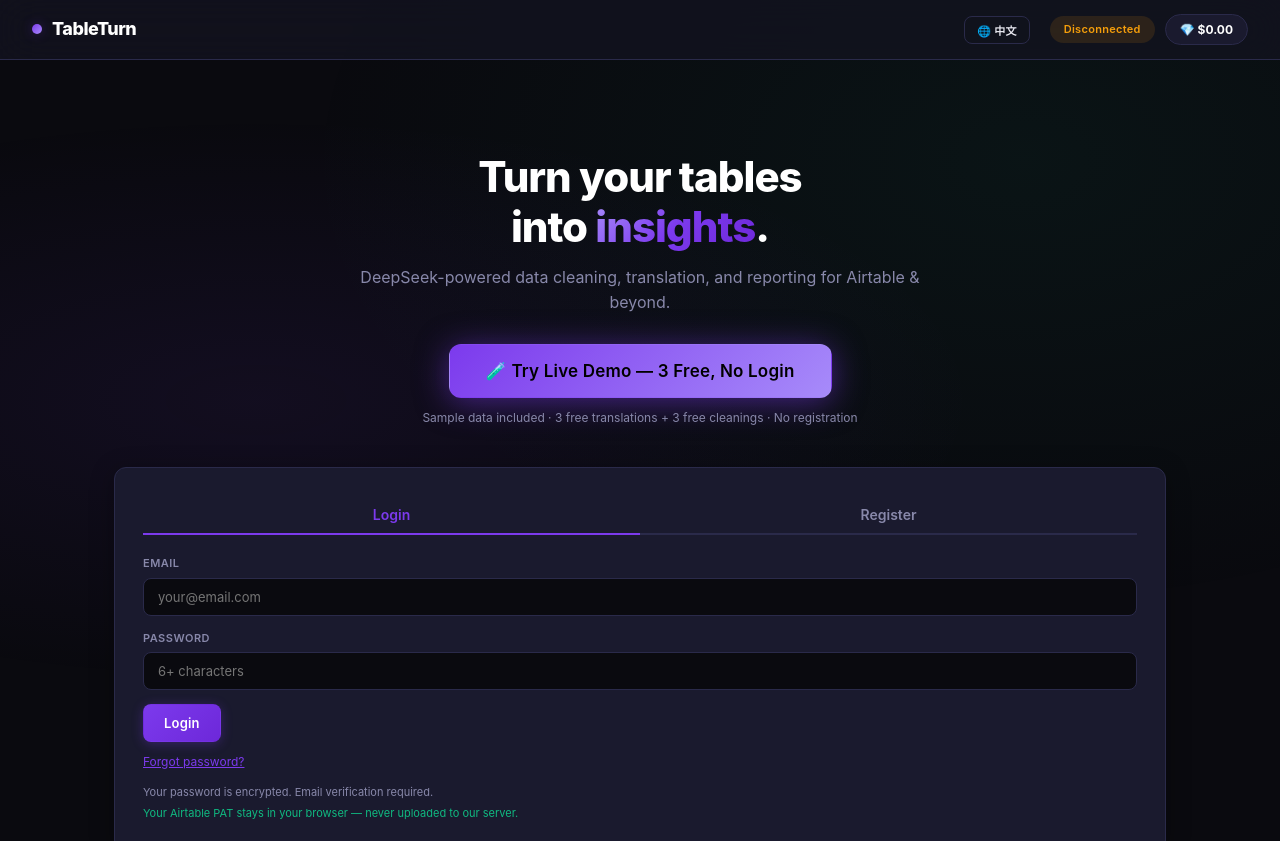
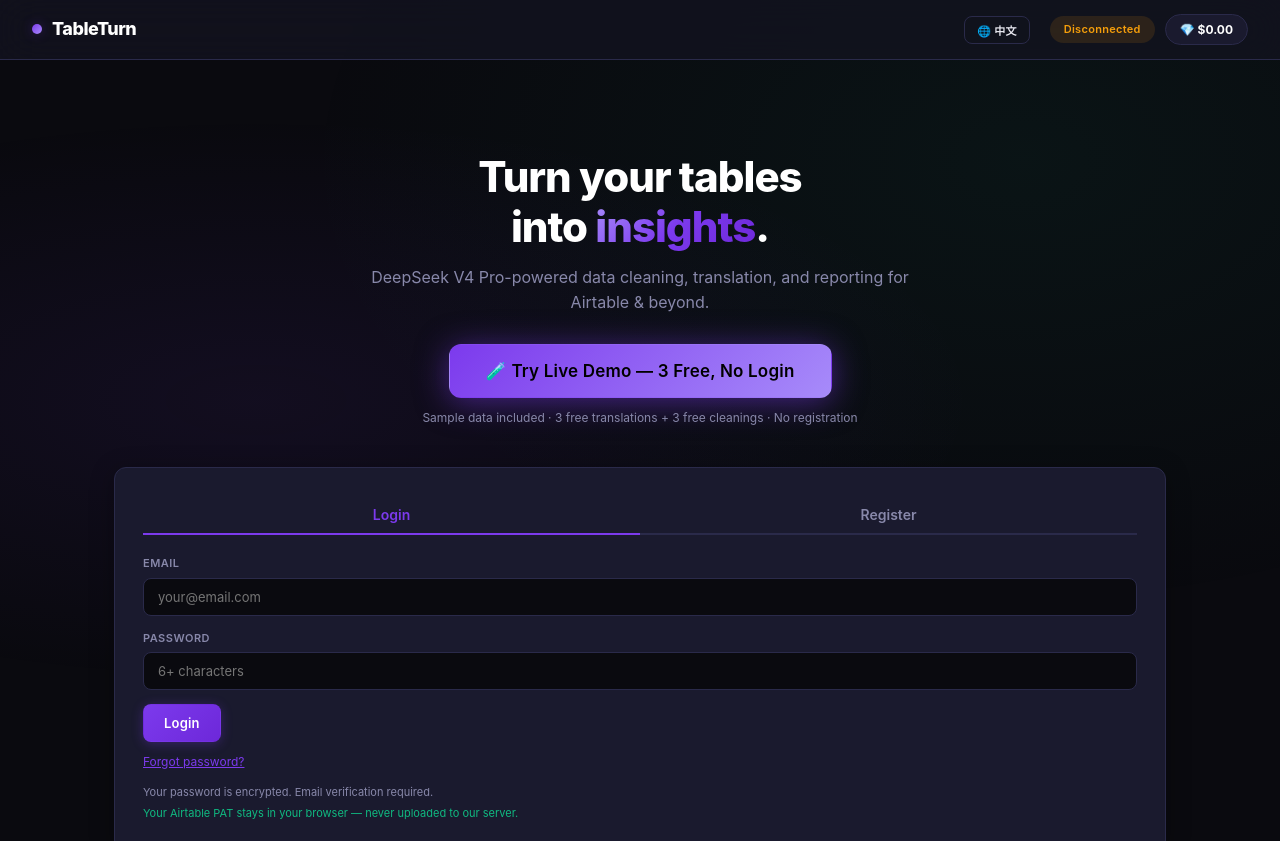
Before and after one commit to qsdfqaz/databridge, a website: page public/index.html in a window 1280 px wide. Shown: the top 841 px of the page. Drawn offline with nearby package versions, Linux system fonts and the light colour scheme.

Commit message:
copy: DeepSeek V4 Pro in hero subtitle

```diff
--- a/public/index.html
+++ b/public/index.html
@@ -137,7 +137,7 @@ tr:hover td{background:rgba(124,58,237,0.06)}td.result-new{background:var(--gree
   <!-- Hero Section -->
   <div class="hero-section" id="section-hero">
     <h1>Turn your tables<br>into <span>insights</span>.</h1>
-    <p class="hero-desc">DeepSeek-powered data cleaning, translation, and reporting for Airtable &amp; beyond.</p>
+    <p class="hero-desc">DeepSeek V4 Pro-powered data cleaning, translation, and reporting for Airtable &amp; beyond.</p>
     <button class="btn hero-demo-btn" id="hero-demo-btn-main" onclick="startDemo()">🧪 Try Live Demo — 3 Free, No Login</button>
     <p style="font-size:12px;color:var(--muted);margin-top:10px;">Sample data included · 3 free translations + 3 free cleanings · No registration</p>
   </div>
```
